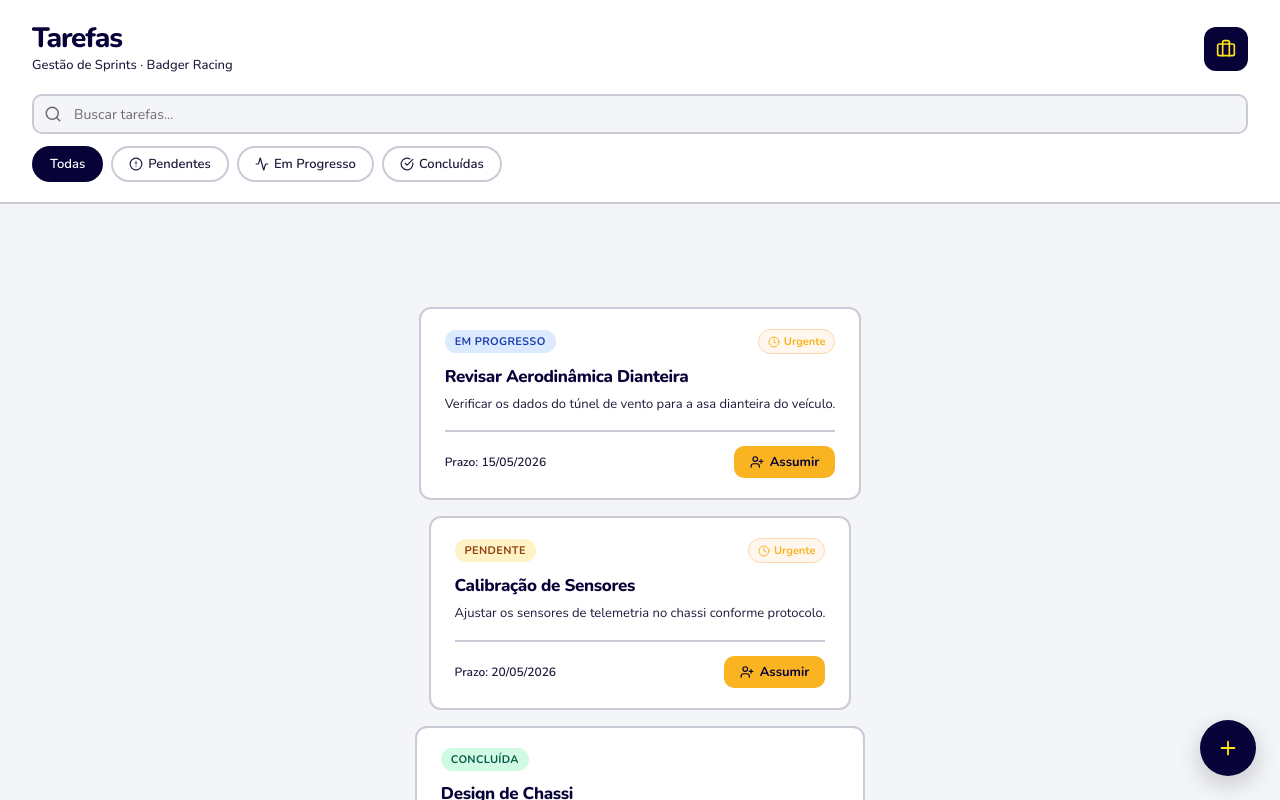
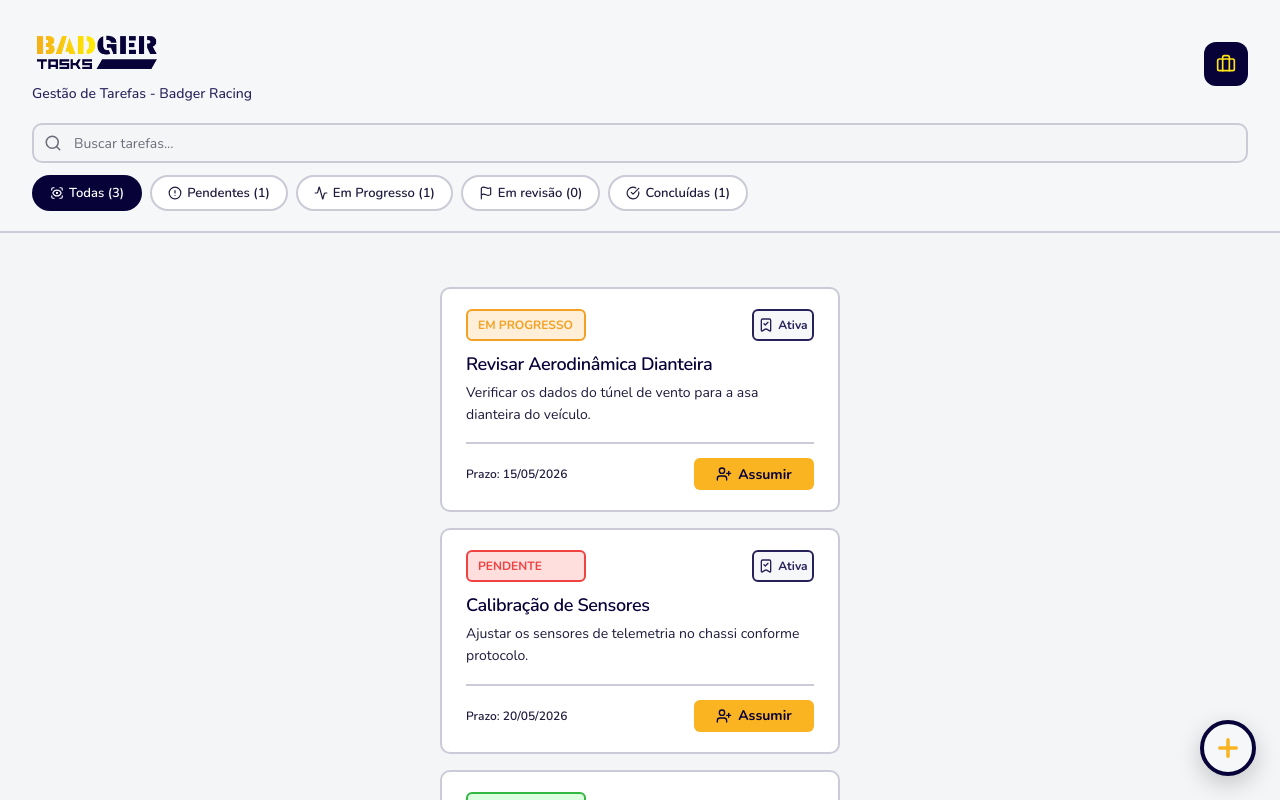
Before and after one commit to mateusmcamargo/badger-tasks, a Next.js app in the folder frontend/: page /tasks in a window 1280 px wide. Shown: the top 800 px of the page. Built offline with nearby package versions, Linux system fonts and the light colour scheme.

Commit message:
make tasks page style more consistent

```diff
--- a/frontend/src/app/tasks/page.tsx
+++ b/frontend/src/app/tasks/page.tsx
@@ -1,20 +1,37 @@
 'use client';
 
 import { useState, useEffect } from 'react';
-import { Search, CheckCircle, Clock, UserPlus, AlertCircle, Briefcase, Activity, Plus } from 'lucide-react';
+import { Search, CheckCircle, Clock, UserPlus, AlertCircle, Briefcase, Activity, Plus, ScanEye, Flag, BookmarkCheck } from 'lucide-react';
 
 import styles from './tasks.module.scss';
 
 // Mocking backend DTO structure
+interface TaskMemberDTO {
+    id: string;
+
+    user: {
+        id: string;
+        name: string;
+        email: string;
+    };
+}
+
 interface TaskDTO {
     id: number;
     name: string;
     description: string;
-    status: 'PENDING' | 'IN_PROGRESS' | 'DONE';
+    categoryId?: string;
+    areaId?: number;
+    leaderId?: string;
+    managerId?: string;
+    status:
+        'NOT_STARTED' |
+        'IN_PROGRESS' |
+        'IN_REVISION' |
+        'DONE';
     active: boolean;
     dateLimit: string;
-    areaId?: number;
-    categoryId?: number;
+    members: TaskMemberDTO[];
 }
 
 export default function TasksPage() {
@@ -24,9 +41,41 @@ export default function TasksPage() {
 
     useEffect(() => {
         const mockTasks: TaskDTO[] = [
-            { id: 1, name: 'Revisar Aerodinâmica Dianteira', description: 'Verificar os dados do túnel de vento para a asa dianteira do veículo.', status: 'IN_PROGRESS', active: true,  dateLimit: '2026-05-15T00:00:00Z', areaId: 1 },
-            { id: 2, name: 'Calibração de Sensores',         description: 'Ajustar os sensores de telemetria no chassi conforme protocolo.', status: 'PENDING',     active: true,  dateLimit: '2026-05-20T00:00:00Z', areaId: 3 },
-            { id: 3, name: 'Design de Chassi',               description: 'Estruturas de aço tubulares precisam de revisão estrutural completa.', status: 'DONE',        active: false, dateLimit: '2026-05-01T00:00:00Z', areaId: 5 },
+            {
+                id: 1,
+                name:'Revisar Aerodinâmica Dianteira',
+                description: 'Verificar os dados do túnel de vento para a asa dianteira do veículo.',
+                categoryId: '1',
+                leaderId: '1',
+                managerId: '1',
+                status: 'IN_PROGRESS',
+                active: true,
+                dateLimit: '2026-05-15T00:00:00Z',
+                members: []
+            },
+            {
+                id: 2,
+                name: 'Calibração de Sensores',
+                description: 'Ajustar os sensores de telemetria no chassi conforme protocolo.',
+                categoryId: '2',
+                leaderId: '2',
+                managerId: '2',
+                status: 'NOT_STARTED',
+                active: true,
+                dateLimit: '2026-05-20T00:00:00Z',
+                members: []
+            },
+            {
+                id: 3,
+                name: 'Design de Chassi',
+                description: 'Estruturas de aço tubulares precisam de revisão estrutural completa.',
+                categoryId: '2',
+                leaderId: '2',
+                managerId: '2',
+                status: 'DONE',
+                active: false, dateLimit: '2026-05-01T00:00:00Z',
+                members: []
+            },
         ];
 
         setTimeout(() => {
@@ -49,28 +98,26 @@ export default function TasksPage() {
 
     function statusClass(status: TaskDTO['status']) {
         if (status === 'DONE')        return styles.done;
-        if (status === 'IN_PROGRESS') return styles.progress;
-        return styles.pending;
+        if (status === 'IN_PROGRESS') return styles.inProgress;
+        return styles.notStarted;
     }
 
     return (
         <div className={styles.tasks}>
 
-            {/* ── Header ─────────────────────────────────────── */}
             <header className={styles.header}>
                 <div className={styles.headerTop}>
                     <div className={styles.headerInfo}>
-                        <h1>Tarefas</h1>
-                        <p>Gestão de Sprints · Badger Racing</p>
+                        <img src="/badger-tasks-logo-light.png" alt="Badger Tasks"/>
+                        <p>Gestão de Tarefas - Badger Racing</p>
                     </div>
                     <div className={styles.headerIcon}>
-                        <Briefcase />
+                        <Briefcase/>
                     </div>
                 </div>
 
-                {/* Search */}
                 <div className={styles.searchWrapper}>
-                    <Search />
+                    <Search/>
                     <input
                         type="text"
                         placeholder="Buscar tarefas..."
@@ -78,36 +125,45 @@ export default function TasksPage() {
                     />
                 </div>
 
-                {/* Filter chips */}
                 <div className={styles.filters}>
                     <button
                         onClick={() => setStatusFilter('ALL')}
                         className={`${styles.chip} ${styles.all} ${statusFilter === 'ALL' ? styles.active : ''}`}
                     >
-                        Todas
+                        <ScanEye/>
+                        Todas (3)
                     </button>
                     <button
-                        onClick={() => setStatusFilter('PENDING')}
-                        className={`${styles.chip} ${styles.pending} ${statusFilter === 'PENDING' ? styles.active : ''}`}
+                        onClick={() => setStatusFilter('NOT_STARTED')}
+                        className={`${styles.chip} ${styles.notStarted} ${statusFilter === 'NOT_STARTED' ? styles.active : ''}`}
                     >
-                        <AlertCircle /> Pendentes
+                        <AlertCircle/>
+                        Pendentes (1)
                     </button>
                     <button
                         onClick={() => setStatusFilter('IN_PROGRESS')}
-                        className={`${styles.chip} ${styles.progress} ${statusFilter === 'IN_PROGRESS' ? styles.active : ''}`}
+                        className={`${styles.chip} ${styles.inProgress} ${statusFilter === 'IN_PROGRESS' ? styles.active : ''}`}
                     >
-                        <Activity /> Em Progresso
+                        <Activity/>
+                        Em Progresso (1)
+                    </button>
+                    <button
+                        onClick={() => setStatusFilter('IN_REVISION')}
+                        className={`${styles.chip} ${styles.inRevision} ${statusFilter === 'IN_REVISION' ? styles.active : ''}`}
+                    >
+                        <Flag/>
+                        Em revisão (0)
                     </button>
                     <button
                         onClick={() => setStatusFilter('DONE')}
                         className={`${styles.chip} ${styles.done} ${statusFilter === 'DONE' ? styles.active : ''}`}
                     >
-                        <CheckCircle /> Concluídas
+                        <CheckCircle/>
+                        Concluídas (1)
                     </button>
                 </div>
             </header>
 
-            {/* ── Task list ──────────────────────────────────── */}
             <main className={styles.main}>
                 {loading ? (
                     <div className={styles.loading}>
@@ -126,8 +182,9 @@ export default function TasksPage() {
                                     {statusLabel(task.status)}
                                 </span>
                                 {task.active && (
-                                    <span className={styles.urgentBadge}>
-                                        <Clock /> Urgente
+                                    <span className={styles.activeBadge}>
+                                        <BookmarkCheck/>
+                                        Ativa
                                     </span>
                                 )}
                             </div>
@@ -144,7 +201,8 @@ export default function TasksPage() {
                                         onClick={() => handleAssignTask(task.id)}
                                         className={styles.assignBtn}
                                     >
-                                        <UserPlus /> Assumir
+                                        <UserPlus/>
+                                        Assumir
                                     </button>
                                 )}
                             </div>
@@ -153,10 +211,11 @@ export default function TasksPage() {
                 )}
             </main>
 
-            {/* ── FAB ────────────────────────────────────────── */}
             <div className={styles.fab}>
                 <button aria-label="Nova tarefa">
-                    <Plus />
+                    <Plus
+                        strokeWidth={3}
+                    />
                 </button>
             </div>
         </div>
--- a/frontend/src/app/tasks/tasks.module.css
+++ b/frontend/src/app/tasks/tasks.module.css
@@ -9,7 +9,7 @@
   position: sticky;
   top: 0;
   z-index: 10;
-  background-color: white;
+  background-color: var(--color-pallete-blue-light);
   border-bottom: 2px solid var(--color-input-border, #e2e8f0);
   padding: 2.4rem 3.2rem 1.6rem;
 }
@@ -19,16 +19,12 @@
   justify-content: space-between;
   margin-bottom: 2rem;
 }
-.header .headerInfo h1 {
-  color: var(--color-pallete-blue-dark);
-  font-size: 2.8rem;
-  font-weight: 800;
-  letter-spacing: -0.04em;
-  line-height: 1;
+.header .headerInfo img {
+  height: 5.2rem;
 }
 .header .headerInfo p {
-  color: var(--color-label, #64748b);
-  font-size: 1.3rem;
+  color: var(--color-pallete-blue);
+  font-size: 1.4rem;
   font-weight: 500;
   margin-top: 0.4rem;
 }
@@ -128,14 +124,17 @@
 .chip.active.all {
   background-color: var(--color-pallete-blue-dark);
 }
-.chip.active.pending {
-  background-color: #d97706;
+.chip.active.notStarted {
+  background-color: var(--color-task-not-started);
 }
-.chip.active.progress {
-  background-color: #2563eb;
+.chip.active.inProgress {
+  background-color: var(--color-task-in-progress);
+}
+.chip.active.inRevision {
+  background-color: var(--color-task-in-revision);
 }
 .chip.active.done {
-  background-color: #059669;
+  background-color: var(--color-task-done);
 }
 
 .main {
@@ -182,9 +181,10 @@
 .card {
   background-color: white;
   border: 2px solid var(--color-input-border, #e2e8f0);
-  border-radius: 1.2rem;
+  border-radius: 1rem;
   padding: 2rem 2.4rem;
   transition: 0.2s ease;
+  width: 40rem;
 }
 .card:hover {
   border-color: var(--color-input-border-hover, #cbd5e1);
@@ -203,46 +203,56 @@
 }
 
 .statusBadge {
-  font-size: 1.1rem;
+  display: flex;
+  align-items: center;
+  justify-content: flex-start;
+  gap: 0.4rem;
+  height: 3.2rem;
+  padding-left: 1rem;
+  width: 12rem;
+  font-size: 1.2rem;
   font-weight: 700;
-  padding: 0.4rem 1rem;
-  border-radius: 10rem;
-  letter-spacing: 0.03em;
+  border-radius: 0.6rem;
   text-transform: uppercase;
 }
+.statusBadge.notStarted {
+  background-color: var(--color-task-not-started-light);
+  color: var(--color-task-not-started);
+  border: 2px solid var(--color-task-not-started);
+}
+.statusBadge.inProgress {
+  background-color: var(--color-task-in-progress-light);
+  color: var(--color-task-in-progress);
+  border: 2px solid var(--color-task-in-progress);
+}
 .statusBadge.done {
-  background-color: #d1fae5;
-  color: #065f46;
-}
-.statusBadge.progress {
-  background-color: #dbeafe;
-  color: #1e40af;
-}
-.statusBadge.pending {
-  background-color: #fef3c7;
-  color: #92400e;
+  background-color: var(--color-task-done-light);
+  color: var(--color-task-done);
+  border: 2px solid var(--color-task-done);
 }
 
-.urgentBadge {
+.activeBadge {
   display: flex;
   align-items: center;
+  justify-content: center;
   gap: 0.4rem;
-  font-size: 1.1rem;
+  height: 3.2rem;
+  width: 6.2rem;
+  font-size: 1.2rem;
   font-weight: 700;
-  color: var(--color-pallete-orange, #f97316);
-  background-color: #fff7ed;
-  border: 1.5px solid #fed7aa;
-  padding: 0.4rem 0.9rem;
-  border-radius: 10rem;
+  color: var(--color-pallete-blue);
+  background-color: var(--color-pallete-blue-light);
+  border: 2px solid var(--color-pallete-blue);
+  border-radius: 0.6rem;
 }
-.urgentBadge svg {
-  width: 1.2rem;
-  height: 1.2rem;
+.activeBadge svg {
+  width: 1.6rem;
+  height: 1.6rem;
 }
 
 .cardTitle {
-  font-size: 1.7rem;
-  font-weight: 800;
+  font-size: 1.8rem;
+  font-weight: 600;
   color: var(--color-pallete-blue-dark);
   line-height: 1.25;
   margin-bottom: 0.6rem;
@@ -250,7 +260,7 @@
 }
 
 .cardDesc {
-  font-size: 1.3rem;
+  font-size: 1.4rem;
   color: var(--color-label, #64748b);
   line-height: 1.6;
   margin-bottom: 1.6rem;
@@ -273,25 +283,27 @@
 .assignBtn {
   display: flex;
   align-items: center;
+  justify-content: center;
   gap: 0.6rem;
-  font-size: 1.3rem;
+  width: 12rem;
+  height: 3.2rem;
+  font-size: 1.4rem;
   font-weight: 700;
   color: var(--color-pallete-blue-dark);
-  background-color: var(--color-pallete-orange, #f97316);
-  padding: 0.7rem 1.6rem;
-  border-radius: 1rem;
+  background-color: var(--color-pallete-orange);
+  border-radius: 0.6rem;
   cursor: pointer;
   transition: 0.2s ease;
 }
 .assignBtn svg {
-  width: 1.4rem;
-  height: 1.4rem;
+  width: 1.6rem;
+  height: 1.6rem;
 }
 .assignBtn:hover {
-  background-color: var(--color-pallete-orange-light, #fb923c);
+  background-color: var(--color-pallete-orange-light);
 }
 .assignBtn:active {
-  background-color: var(--color-pallete-orange-dark, #ea580c);
+  background-color: var(--color-pallete-orange-dark);
 }
 
 .fab {
@@ -303,8 +315,9 @@
 .fab button {
   width: 5.6rem;
   height: 5.6rem;
-  background-color: var(--color-pallete-blue-dark);
-  color: var(--color-pallete-yellow, #f5c842);
+  background-color: var(--color-pallete-blue-light);
+  color: var(--color-pallete-orange);
+  border: 4px solid var(--color-pallete-blue-dark);
   border-radius: 50%;
   box-shadow: 0 8px 24px rgba(0, 0, 0, 0.2);
   display: flex;
@@ -314,11 +327,11 @@
   transition: 0.2s ease;
 }
 .fab button svg {
-  width: 2.2rem;
-  height: 2.2rem;
+  width: 2.8rem;
+  height: 2.8rem;
 }
 .fab button:hover {
-  transform: scale(1.06);
+  background-color: var(--color-pallete-blue-dark);
 }
 .fab button:active {
   transform: scale(0.95);
--- a/frontend/src/app/tasks/tasks.module.scss
+++ b/frontend/src/app/tasks/tasks.module.scss
@@ -11,7 +11,7 @@
     position: sticky;
     top: 0;
     z-index: 10;
-    background-color: white;
+    background-color: var(--color-pallete-blue-light);
     border-bottom: 2px solid var(--color-input-border, #e2e8f0);
     padding: 2.4rem 3.2rem 1.6rem;
 
@@ -23,17 +23,13 @@
     }
 
     .headerInfo {
-        h1 {
-            color: var(--color-pallete-blue-dark);
-            font-size: 2.8rem;
-            font-weight: 800;
-            letter-spacing: -0.04em;
-            line-height: 1;
+        img {
+            height: 5.2rem;
         }
 
         p {
-            color: var(--color-label, #64748b);
-            font-size: 1.3rem;
+            color: var(--color-pallete-blue);
+            font-size: 1.4rem;
             font-weight: 500;
             margin-top: 0.4rem;
         }
@@ -143,10 +139,11 @@
         border-color: transparent;
         color: white;
 
-        &.all       { background-color: var(--color-pallete-blue-dark); }
-        &.pending   { background-color: #d97706; }
-        &.progress  { background-color: #2563eb; }
-        &.done      { background-color: #059669; }
+        &.all        { background-color: var(--color-pallete-blue-dark); }
+        &.notStarted { background-color: var(--color-task-not-started); }
+        &.inProgress { background-color: var(--color-task-in-progress); }
+        &.inRevision { background-color: var(--color-task-in-revision); }
+        &.done       { background-color: var(--color-task-done); }
     }
 }
 
@@ -203,9 +200,10 @@
 .card {
     background-color: white;
     border: 2px solid var(--color-input-border, #e2e8f0);
-    border-radius: 1.2rem;
+    border-radius: 1rem;
     padding: 2rem 2.4rem;
     transition: 0.2s ease;
+    width: 40rem;
 
     &:hover {
         border-color: var(--color-input-border-hover, #cbd5e1);
@@ -226,39 +224,61 @@
 }
 
 .statusBadge {
-    font-size: 1.1rem;
+    display: flex;
+    align-items: center;
+    justify-content: flex-start;
+    gap: .4rem;
+
+    height: 3.2rem;
+    padding-left: 1rem;
+    width: 12rem;
+    font-size: 1.2rem;
     font-weight: 700;
-    padding: 0.4rem 1rem;
-    border-radius: 10rem;
-    letter-spacing: 0.03em;
+
+    border-radius: .6rem;
     text-transform: uppercase;
 
-    &.done     { background-color: #d1fae5; color: #065f46; }
-    &.progress { background-color: #dbeafe; color: #1e40af; }
-    &.pending  { background-color: #fef3c7; color: #92400e; }
+    &.notStarted {
+        background-color: var(--color-task-not-started-light);
+        color: var(--color-task-not-started);
+        border: 2px solid var(--color-task-not-started);
+    }
+    &.inProgress {
+        background-color: var(--color-task-in-progress-light);
+        color: var(--color-task-in-progress);
+        border: 2px solid var(--color-task-in-progress);
+    }
+    &.done {
+        background-color: var(--color-task-done-light);
+        color: var(--color-task-done);
+        border: 2px solid var(--color-task-done);
+    }
 }
 
-.urgentBadge {
+.activeBadge {
     display: flex;
     align-items: center;
-    gap: 0.4rem;
-    font-size: 1.1rem;
+    justify-content: center;
+    gap: .4rem;
+
+    height: 3.2rem;
+    width: 6.2rem;
+    font-size: 1.2rem;
     font-weight: 700;
-    color: var(--color-pallete-orange, #f97316);
-    background-color: #fff7ed;
-    border: 1.5px solid #fed7aa;
-    padding: 0.4rem 0.9rem;
-    border-radius: 10rem;
+    color: var(--color-pallete-blue);
+    background-color: var(--color-pallete-blue-light);
+    border: 2px solid var(--color-pallete-blue);
+    border-radius: .6rem;
 
     svg {
-        width: 1.2rem;
-        height: 1.2rem;
+        width: 1.6rem;
+        height: 1.6rem;
     }
 }
 
 .cardTitle {
-    font-size: 1.7rem;
-    font-weight: 800;
+    font-size: 1.8rem;
+    font-weight: 600;
     color: var(--color-pallete-blue-dark);
     line-height: 1.25;
     margin-bottom: 0.6rem;
@@ -266,7 +286,7 @@
 }
 
 .cardDesc {
-    font-size: 1.3rem;
+    font-size: 1.4rem;
     color: var(--color-label, #64748b);
     line-height: 1.6;
     margin-bottom: 1.6rem;
@@ -289,31 +309,32 @@
 .assignBtn {
     display: flex;
     align-items: center;
+    justify-content: center;
     gap: 0.6rem;
-    font-size: 1.3rem;
+
+    width: 12rem;
+    height: 3.2rem;
+    font-size: 1.4rem;
     font-weight: 700;
     color: var(--color-pallete-blue-dark);
-    background-color: var(--color-pallete-orange, #f97316);
-    padding: 0.7rem 1.6rem;
-    border-radius: 1rem;
+    background-color: var(--color-pallete-orange);
+    border-radius: .6rem;
     cursor: pointer;
     transition: 0.2s ease;
 
     svg {
-        width: 1.4rem;
-        height: 1.4rem;
+        width: 1.6rem;
+        height: 1.6rem;
     }
 
     &:hover {
-        background-color: var(--color-pallete-orange-light, #fb923c);
+        background-color: var(--color-pallete-orange-light);
     }
 
     &:active {
-        background-color: var(--color-pallete-orange-dark, #ea580c);
+        background-color: var(--color-pallete-orange-dark);
     }
 }
-
-// ─── FAB ───────────────────────────────────────────────────────────────────────
 
 .fab {
     position: fixed;
@@ -324,8 +345,9 @@
     button {
         width: 5.6rem;
         height: 5.6rem;
-        background-color: var(--color-pallete-blue-dark);
-        color: var(--color-pallete-yellow, #f5c842);
+        background-color: var(--color-pallete-blue-light);
+        color: var(--color-pallete-orange);
+        border: 4px solid var(--color-pallete-blue-dark);
         border-radius: 50%;
         box-shadow: 0 8px 24px rgba(0, 0, 0, 0.2);
         display: flex;
@@ -335,12 +357,12 @@
         transition: 0.2s ease;
 
         svg {
-            width: 2.2rem;
-            height: 2.2rem;
+            width: 2.8rem;
+            height: 2.8rem;
         }
 
         &:hover {
-            transform: scale(1.06);
+            background-color: var(--color-pallete-blue-dark);
         }
 
         &:active {
--- a/frontend/src/app/variables.css
+++ b/frontend/src/app/variables.css
@@ -2,7 +2,7 @@
     /*--color-pallete-blue-dark: #0f0f24;*/
     --color-pallete-blue-dark: #070238;
     --color-pallete-blue: #27215a;
-    --color-pallete-blue-light: #f1f1ff;
+    --color-pallete-blue-light: #f6f7f8;
     --color-pallete-orange: #FAB321;
     --color-pallete-orange-light: #ffc34c;
     --color-pallete-orange-dark: #d0941c;
@@ -14,4 +14,14 @@
     --color-input-placeholder: #6c6b78;
     --color-input-border-hover: #7b72cb;
     --color-input-border-focus: #4f4795;
+
+    --color-task-not-started: #f14242;
+    --color-task-in-progress: #f4a023;
+    --color-task-in-revision: #eb46ac;
+    --color-task-done: #33b842;
+    --color-task-not-started-light: #ffdede;
+    --color-task-in-progress-light: #ffefd8;
+    --color-task-in-revision-light: #ffddf2;
+    --color-task-done-light: #dbffdf;
+
 }
```
Also changed, not shown: 1 other file (tests, documents, lock files or other folders).
